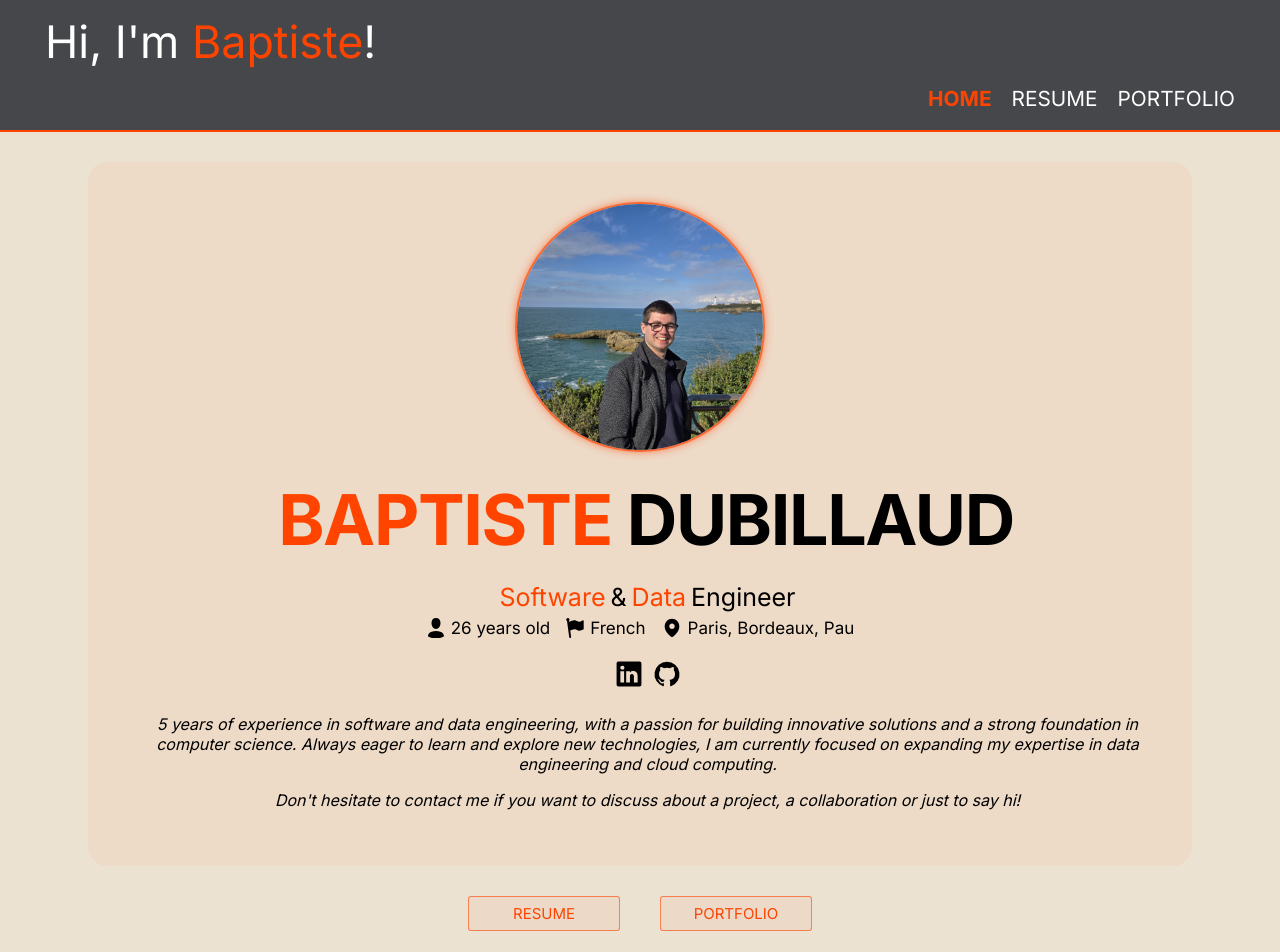
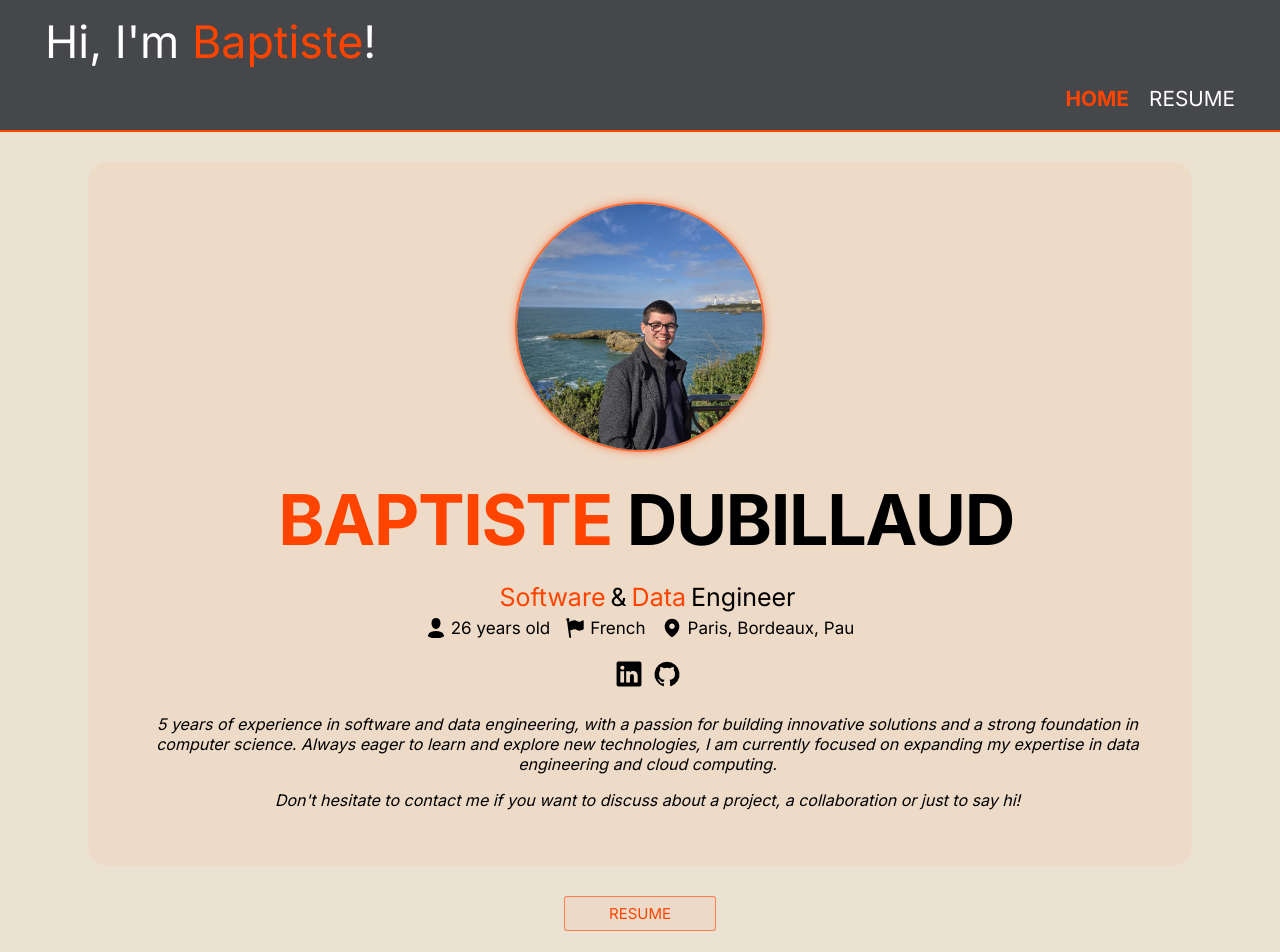
Before and after one commit to baptiste-dubillaud/personal-website, a Next.js app: page / in a window 1280 px wide. Shown: the top 952 px of the page. Built offline with nearby package versions, Linux system fonts and the light colour scheme.

Commit message:
hide portfolio

```diff
--- a/src/app/page.js
+++ b/src/app/page.js
@@ -130,7 +130,7 @@ export default function Home() {
                 {/* Shortcut buttons */}
                 <div className={styles.presentation_buttons_container}>
                     <MainPageButton text="Resume" goTo="resume" />
-                    <MainPageButton text="Portfolio" goTo="portfolio"/>
+                    {/* <MainPageButton text="Portfolio" goTo="portfolio"/> */}
                     {/* <MainPageButton text="Blog" goTo="blog"  /> */}
                 </div>
             </div>
--- a/src/components/core/navigationBar/NavigationBar.js
+++ b/src/components/core/navigationBar/NavigationBar.js
@@ -34,7 +34,7 @@ export default function NavigationBarComponent({}) {
                 <div className={styles.links_container}>
                     <NavLinkComponent name="Home" path="/" />
                     <NavLinkComponent name="Resume" path="/resume" />
-                    <NavLinkComponent name="Portfolio" path="/portfolio"/>
+                    {/* <NavLinkComponent name="Portfolio" path="/portfolio"/> */}
                     {/* <NavLinkComponent name="Blog" path="/blog" /> */}
                 </div>
             </div>
```
